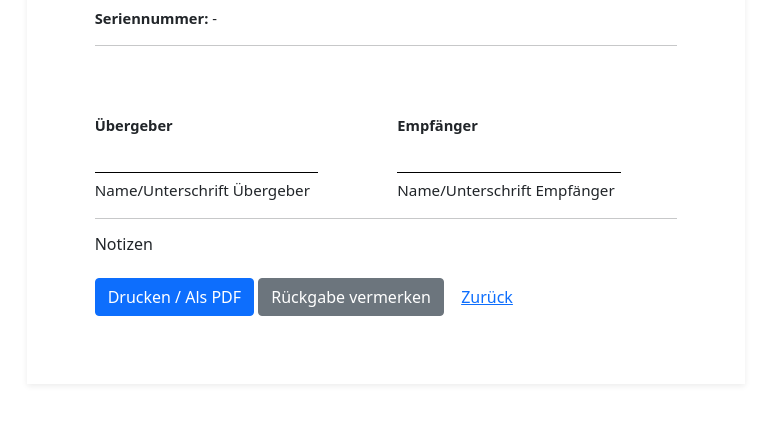
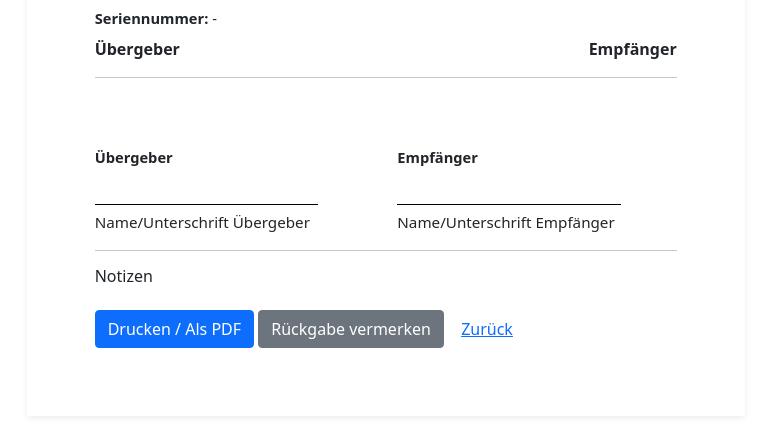
Before and after one commit to ghanitoos/indigo, a Python web app: template core-app/modules/inventory_admin/templates/inventory_admin/protocol.html in a window 1280 px wide. Shown: the part 356-800 px from the top of the page, without its empty margins (361-1132 px from the left). Run offline with Jinja, Linux system fonts and the light colour scheme; the template is opened without the code that fills it, so the values that code supplies are empty.

Commit message:
inventory_admin: Ensure centered protocol title visible; add giver/receiver first+last under Seriennummer

```diff
--- a/core-app/modules/inventory_admin/templates/inventory_admin/protocol.html
+++ b/core-app/modules/inventory_admin/templates/inventory_admin/protocol.html
@@ -28,6 +28,19 @@
     <div class="device-block">
       <div class="device-line"><strong>Gerät:</strong> {{ handover.device.device_type }} — {{ handover.device.model_name }} ({{ handover.device.inventory_number }})</div>
       <div class="device-line"><strong>Seriennummer:</strong> {{ handover.device.serial_number or '-' }}</div>
+      <div class="device-persons" style="margin-top:8px;">
+        <div style="width:48%; float:left;">
+          <div style="font-weight:600;">Übergeber</div>
+          <div>{{ handover.giver.first_name or '' }}</div>
+          <div>{{ handover.giver.last_name or '' }}</div>
+        </div>
+        <div style="width:48%; float:right; text-align:right;">
+          <div style="font-weight:600;">Empfänger</div>
+          <div>{{ handover.receiver.first_name or '' }}</div>
+          <div>{{ handover.receiver.last_name or '' }}</div>
+        </div>
+        <div style="clear:both"></div>
+      </div>
     </div>
   </div>
 
```
